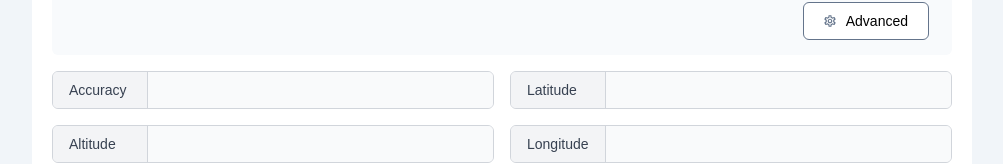
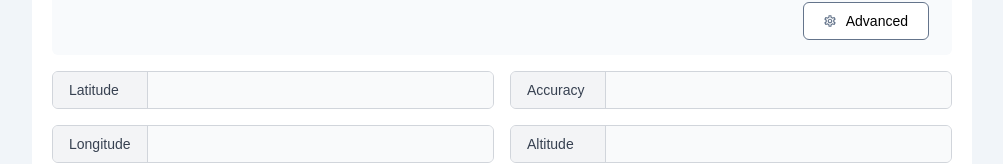
Before and after one commit to latin-panda/map-prototype, a Vue app: page / in a window 1280 px wide. Both pictures are taken after a click on the button "Advanced". Shown: the part 636-800 px from the top of the page, without its empty margins (138-1141 px from the left). Built offline with nearby package versions, Linux system fonts and the light colour scheme.

Commit message:
moving inputs

```diff
--- a/src/components/MapBlock.vue
+++ b/src/components/MapBlock.vue
@@ -374,10 +374,6 @@ defineExpose({
 
     <div v-if="showPointDataSection" class="inputs-container">
       <div class="box">
-        <label for="accuracy">Accuracy</label>
-        <input id="accuracy" type="text" disabled/>
-      </div>
-      <div class="box">
         <label for="latitude">Latitude</label>
         <input
             id="latitude"
@@ -387,8 +383,8 @@ defineExpose({
             @change="() => movePoint(Number(longitudeInput), Number(latitudeInput))"/>
       </div>
       <div class="box">
-        <label for="altitude">Altitude</label>
-        <input id="altitude" type="text" disabled/>
+        <label for="accuracy">Accuracy</label>
+        <input id="accuracy" type="text" disabled/>
       </div>
       <div class="box">
         <label for="longitude">Longitude</label>
@@ -398,6 +394,10 @@ defineExpose({
             v-model="longitudeInput"
             :disabled="!selectedPoint || !isEditMode"
             @change="() => movePoint(Number(longitudeInput), Number(latitudeInput))"/>
+      </div>
+      <div class="box">
+        <label for="altitude">Altitude</label>
+        <input id="altitude" type="text" disabled/>
       </div>
 
       <a style="text-decoration: none; cursor:pointer; font-size: 14px; color:#6B7280; margin-top:10px">
```
